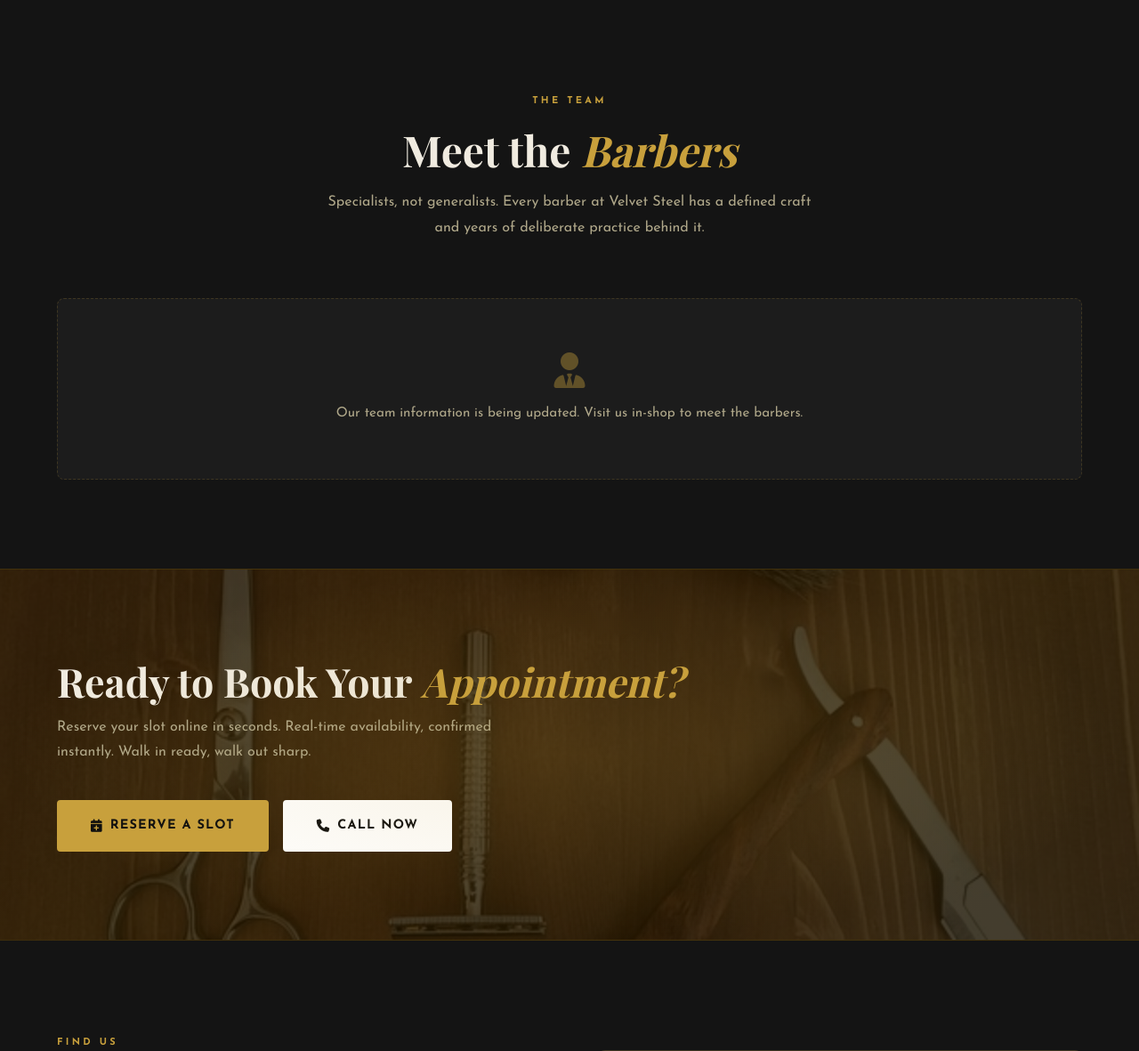
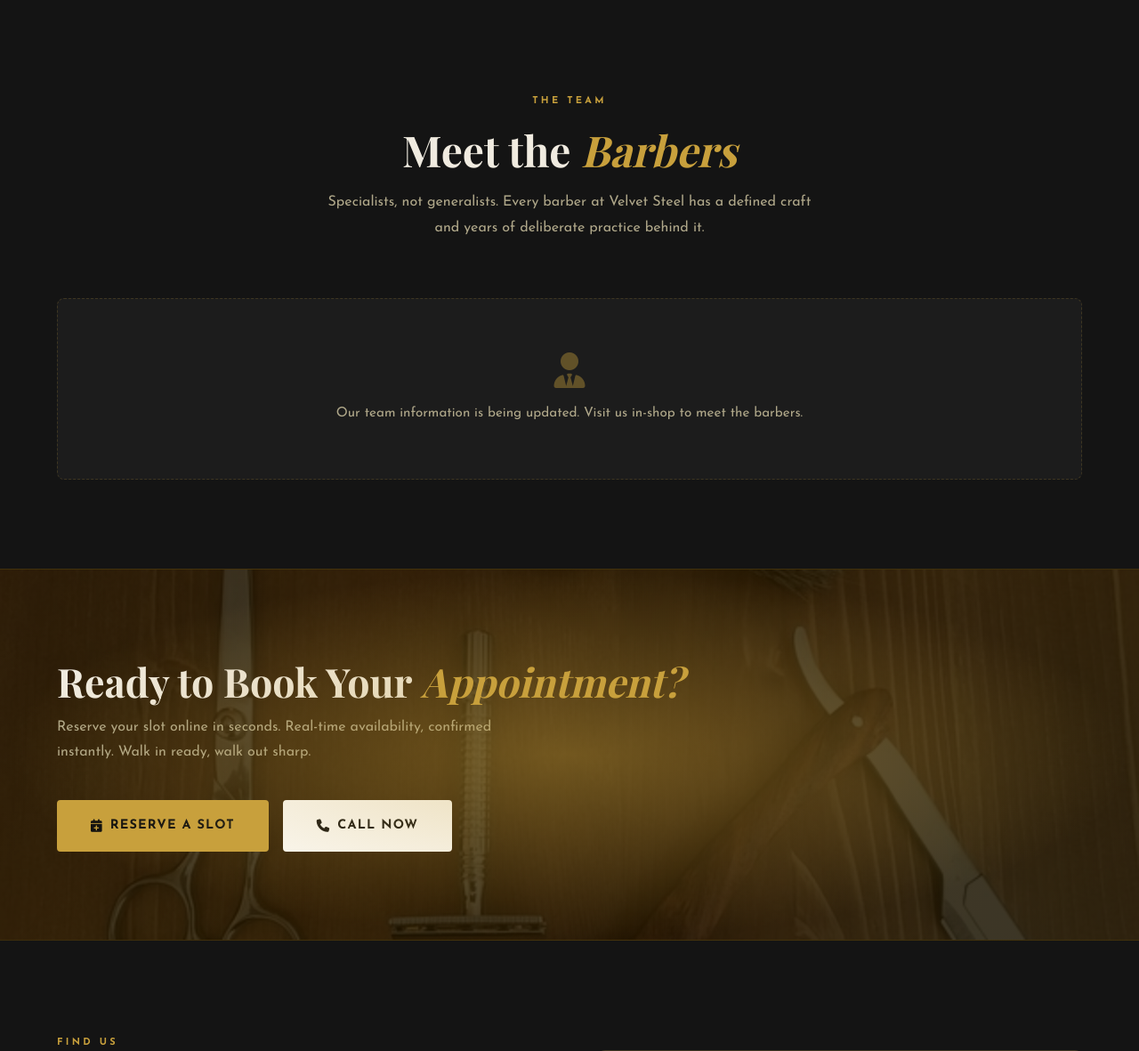
Before and after one commit to JohnDev19/Velvet-Steel, a Django app: page / in a window 1280 px wide. Shown: the part 3049-4230 px from the top of the page at 89% size. Run offline with Django 4.2, Linux system fonts and the light colour scheme; data that the repository does not hold is empty; some web fonts are replaced.

Commit message:
Last Sync: 2026-04-03 11:13 (macOS)

```diff
--- a/static/css/main.css
+++ b/static/css/main.css
@@ -485,13 +485,13 @@ em { font-style: italic; color: var(--gold); }
 }
 .cta-banner-bg::before {
   content: ''; position: absolute; inset: 0; z-index: 1;
-  background: radial-gradient(ellipse at 50% 50%, rgba(200,160,60,0.15) 0%, transparent 70%);
+  background: radial-gradient(ellipse at 50% 50%, rgba(200,160,60,0.424) 0%, transparent 70%);
 }
 .cta-banner-img {
   position: absolute; inset: 0;
   width: 100%; height: 100%;
   object-fit: cover; object-position: center;
-  opacity: 0.18; display: block;
+  opacity: 0.15; display: block;
   z-index: 0;
 }
 .cta-content { position: relative; display: flex; align-items: center; justify-content: space-between; gap: 40px; flex-wrap: wrap; }
```
